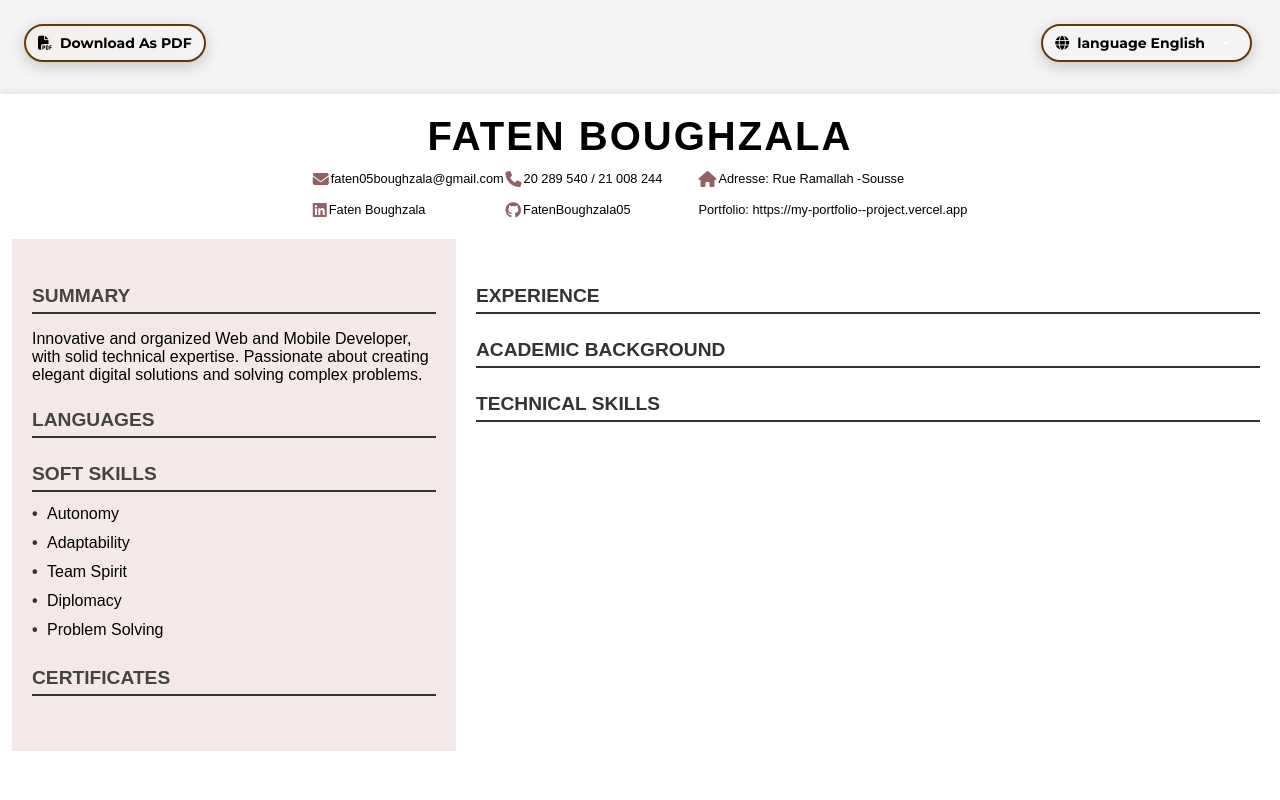
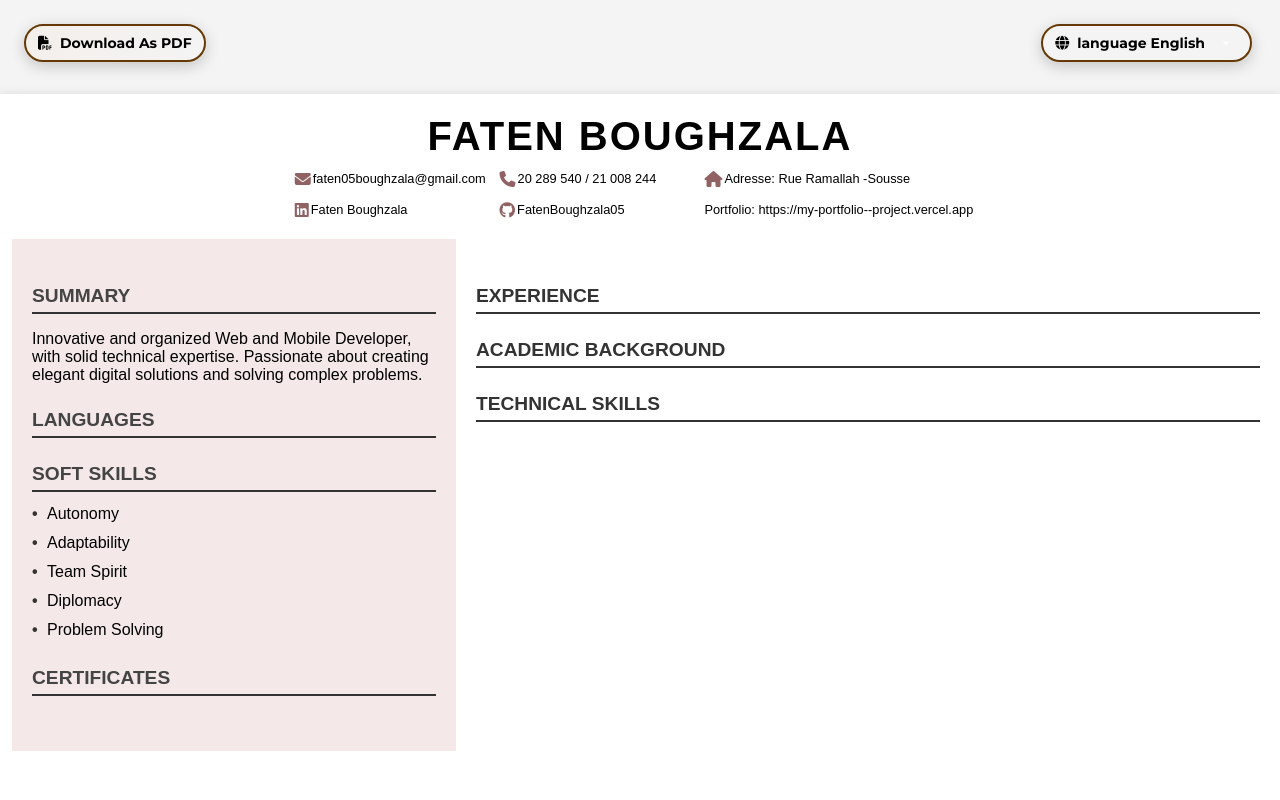
Before and after one commit to FatenBoughzala05/cv_website, a Django app: template cv_app/templates/cv_en.html in a window 1280 px wide. Shown: the top 800 px of the page. Run offline with Django 5.2, Linux system fonts and the light colour scheme; the template is opened without the code that fills it, so the values that code supplies are empty.

Commit message:
update english style

```diff
--- a/cv_app/static/css/cv_en_style.css
+++ b/cv_app/static/css/cv_en_style.css
@@ -68,7 +68,10 @@
     text-decoration: none;
 }
 .contact-info p {
-  margin: 0;            /* kills default paragraph spacing */
+  margin-right: 12px;
+  margin-left: 0px;
+  margin-top: 0px;
+  margin-bottom: 0px;          /* kills default paragraph spacing */
 }
 .content {
     display: flex;
```
